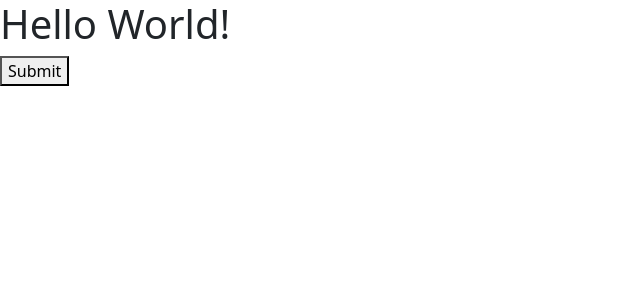
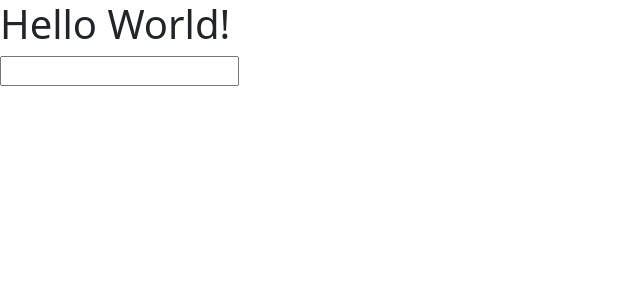
Before and after one commit to sotigian/Angular-project, an Angular app: page / in a window 1280 px wide. Shown: the top 300 px of the page, without its empty margins (0-640 px from the left). Built offline with nearby package versions, Linux system fonts and the light colour scheme.

Commit message:
Event Filtering

```diff
--- a/src/app/courses.component.ts
+++ b/src/app/courses.component.ts
@@ -4,11 +4,11 @@ import { CoursesService } from "./course/courses.service";
 @Component({
     selector: 'courses',
     template: `
-    <button (click)="onSave($event)">Submit</button>`
+    <input (keyup)="onKeyUp($event)"/>`
 })
 export class CoursesComponent{
-    onSave($event: any) {
-        console.log($event);
+    onKeyUp($event: any) {
+        if($event.keyCode == 13) console.log("ENTER was pressed");
     }
 
 }
```
